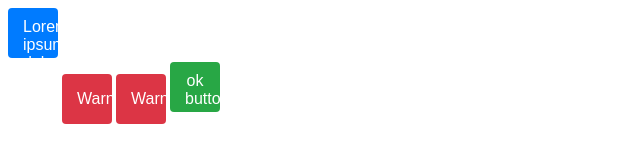
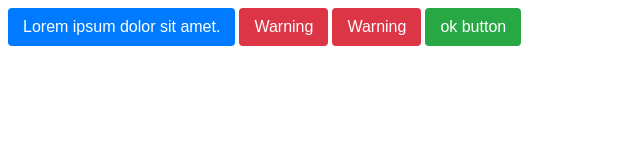
Before and after one commit to webmad0619/day2, a plain HTML site: page index.html in a window 1280 px wide. Shown: the whole page, without its empty margins (0-640 px from the left). Drawn offline with Linux system fonts and the light colour scheme.

Commit message:
fixed bug in the transitions

```diff
--- a/index.css
+++ b/index.css
@@ -27,8 +27,8 @@ div:hover {
     /* height: 38px; */
     /* width: 50px; */
     /* transition: all 1.5s; */
-    width: 50px;
-    height: 50px;
+    /* width: 50px;
+    height: 50px; */
 }
 
 .btn:hover {
@@ -43,6 +43,7 @@ div:hover {
     /* transition: width 2s ease-in 1s, height 4s, background-color 6s; */
     /* color: black; */
     background-color: #af2532;
+    transition: all 0.5s ease-out;
     /* width: 200px;
     height: 100px; */
 
```
